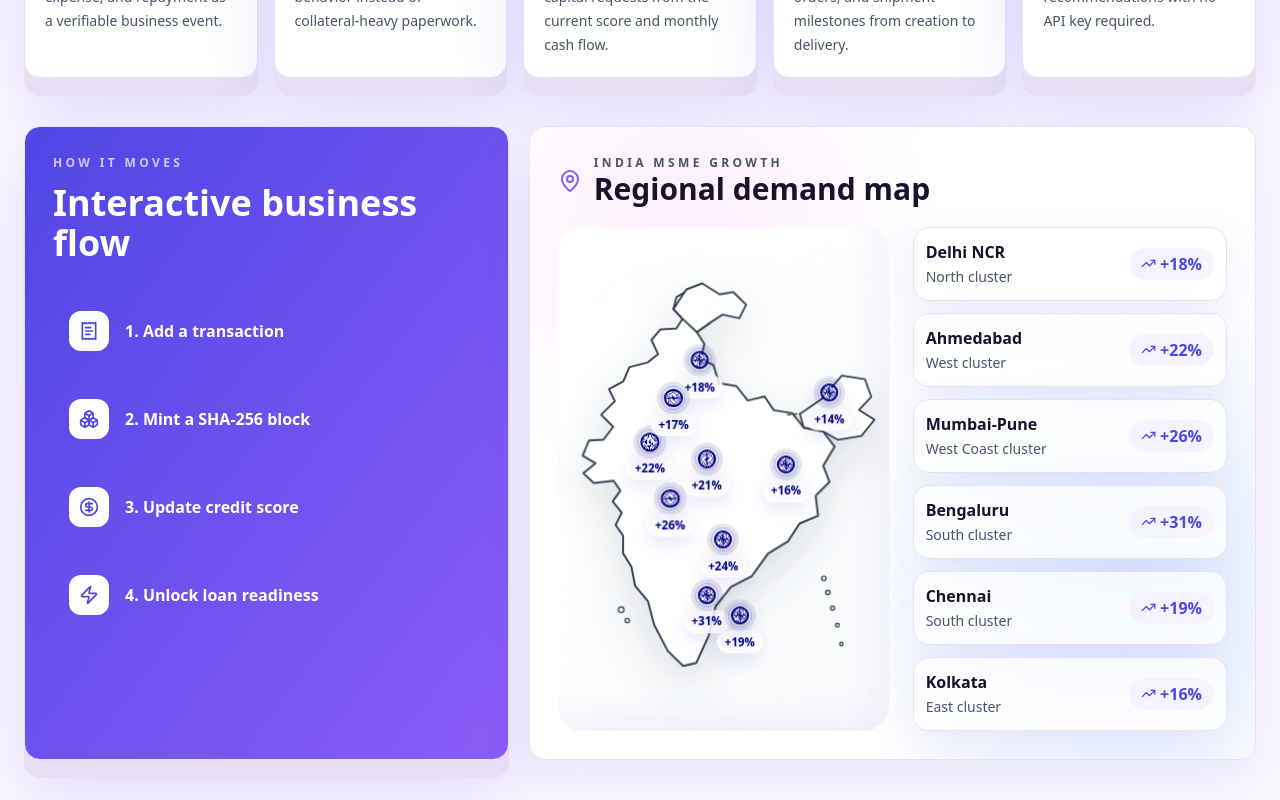
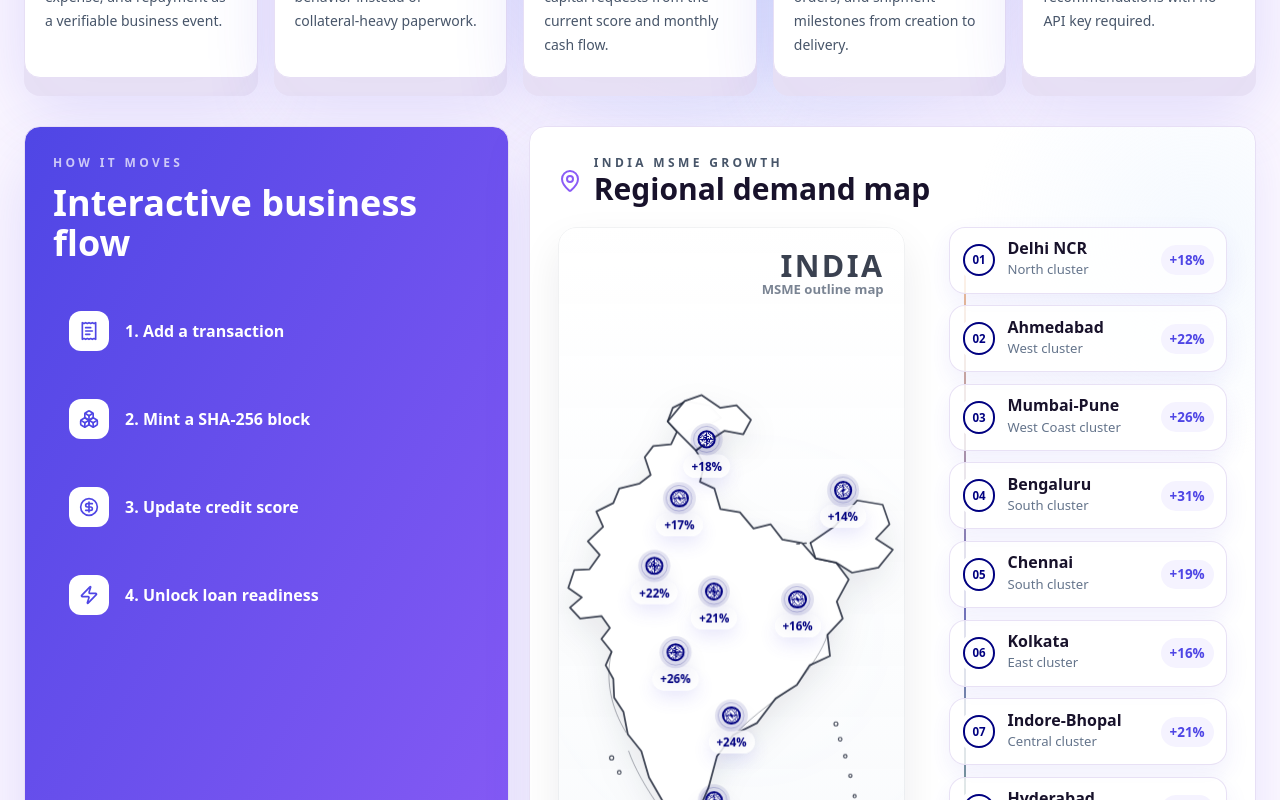
Before and after one commit to rudranshrajsrivastava/MICROFINANCE, a Next.js app: page / in a window 1280 px wide. Shown: the part 1100-1900 px from the top of the page. Built offline with nearby package versions, Linux system fonts and the light colour scheme.

Commit message:
Polish India map and add city timeline

```diff
--- a/app/globals.css
+++ b/app/globals.css
@@ -128,9 +128,8 @@ select {
   .map-card-3d {
     position: relative;
     background:
-      radial-gradient(circle at 22% 18%, rgba(240, 171, 252, 0.2), transparent 16rem),
-      radial-gradient(circle at 82% 72%, rgba(96, 165, 250, 0.2), transparent 18rem),
-      rgba(255, 255, 255, 0.94);
+      radial-gradient(circle at 92% 12%, rgba(219, 234, 254, 0.28), transparent 14rem),
+      rgba(255, 255, 255, 0.96);
     transform-style: preserve-3d;
   }
 
@@ -141,47 +140,76 @@ select {
 
   .india-map-stage {
     position: relative;
-    min-height: 500px;
-    border-radius: 1.5rem;
+    min-height: 560px;
+    border-radius: 1.15rem;
     background:
-      linear-gradient(145deg, rgba(255, 255, 255, 0.94), rgba(248, 250, 252, 0.84)),
-      radial-gradient(circle at 50% 54%, rgba(219, 234, 254, 0.42), transparent 15rem);
-    box-shadow: inset -18px -18px 28px rgba(79, 70, 229, 0.06), inset 18px 18px 32px rgba(255, 255, 255, 0.86);
+      linear-gradient(180deg, rgba(255, 255, 255, 0.98), rgba(248, 250, 252, 0.92)),
+      radial-gradient(circle at 56% 52%, rgba(219, 234, 254, 0.24), transparent 16rem);
+    box-shadow: inset 0 0 0 1px rgba(30, 41, 59, 0.06), 0 18px 42px rgba(15, 23, 42, 0.08);
     overflow: hidden;
     perspective: 900px;
   }
 
+  .india-map-stage::before {
+    content: "INDIA";
+    position: absolute;
+    right: 1.3rem;
+    top: 1rem;
+    z-index: 1;
+    color: rgba(15, 23, 42, 0.82);
+    font-size: 1.9rem;
+    font-weight: 900;
+    letter-spacing: 0.08em;
+  }
+
+  .india-map-stage::after {
+    content: "MSME outline map";
+    position: absolute;
+    right: 1.35rem;
+    top: 3.35rem;
+    z-index: 1;
+    color: rgba(71, 85, 105, 0.72);
+    font-size: 0.82rem;
+    font-weight: 700;
+  }
+
   .india-map-outline {
     position: absolute;
-    inset: 0 1%;
-    width: 98%;
+    inset: 0 -2% 0 -4%;
+    width: 104%;
     height: 100%;
-    filter: drop-shadow(0 20px 22px rgba(15, 23, 42, 0.12));
-    transform: rotateX(3deg) rotateY(-2deg) translateZ(14px);
+    filter: drop-shadow(0 14px 16px rgba(15, 23, 42, 0.09));
+    transform: translateZ(10px);
   }
 
   .india-map-outline path,
   .india-map-outline circle {
     fill: rgba(255, 255, 255, 0.98);
-    stroke: rgba(30, 41, 59, 0.86);
-    stroke-width: 2.6;
+    stroke: rgba(15, 23, 42, 0.78);
+    stroke-width: 2.1;
     stroke-linejoin: round;
     stroke-linecap: round;
   }
 
   .india-map-outline .india-ne-connector {
     fill: none;
-    stroke-dasharray: 4 4;
-    stroke-width: 2;
+    stroke-dasharray: 3 5;
+    stroke-width: 1.6;
   }
 
   .india-map-outline .india-northeast {
-    stroke-width: 2.4;
+    stroke-width: 2;
   }
 
   .india-map-outline .india-island {
     fill: rgba(255, 255, 255, 0.98);
-    stroke-width: 1.8;
+    stroke-width: 1.35;
+  }
+
+  .india-map-outline .india-coast-detail {
+    fill: none;
+    stroke: rgba(15, 23, 42, 0.38);
+    stroke-width: 1.1;
   }
 
   .map-dot-wrap {
@@ -226,6 +254,84 @@ select {
     font-weight: 900;
     box-shadow: 0 8px 18px rgba(79, 70, 229, 0.12);
     white-space: nowrap;
+  }
+
+  .msme-timeline {
+    position: relative;
+    display: grid;
+    gap: 0.72rem;
+    align-content: center;
+    padding-left: 1.25rem;
+  }
+
+  .msme-timeline::before {
+    content: "";
+    position: absolute;
+    bottom: 1.15rem;
+    left: 2.2rem;
+    top: 1.15rem;
+    width: 2px;
+    background: linear-gradient(180deg, #ff9933, #000080 48%, #138808);
+    opacity: 0.55;
+  }
+
+  .timeline-item {
+    position: relative;
+    z-index: 1;
+    display: grid;
+    grid-template-columns: auto 1fr auto;
+    gap: 0.75rem;
+    align-items: center;
+    border: 1px solid rgba(231, 223, 245, 0.92);
+    border-radius: 1rem;
+    background: rgba(255, 255, 255, 0.78);
+    padding: 0.78rem;
+    box-shadow: 0 10px 24px rgba(79, 70, 229, 0.08);
+    transition: transform 180ms ease, border-color 180ms ease, box-shadow 180ms ease;
+  }
+
+  .timeline-item:hover {
+    transform: translateX(5px);
+    border-color: rgba(79, 70, 229, 0.28);
+    box-shadow: 0 14px 30px rgba(79, 70, 229, 0.14);
+  }
+
+  .timeline-node {
+    display: grid;
+    place-items: center;
+    width: 2.05rem;
+    height: 2.05rem;
+    border: 2px solid #000080;
+    border-radius: 999px;
+    background: #fff;
+    color: #000080;
+    font-size: 0.72rem;
+    font-weight: 900;
+    box-shadow: 0 0 0 5px rgba(255, 255, 255, 0.94);
+  }
+
+  .timeline-copy strong,
+  .timeline-copy span {
+    display: block;
+  }
+
+  .timeline-copy strong {
+    color: #18122b;
+    line-height: 1.1;
+  }
+
+  .timeline-copy span {
+    margin-top: 0.18rem;
+    color: #64748b;
+    font-size: 0.82rem;
+  }
+
+  .timeline-item b {
+    border-radius: 999px;
+    background: #f5f3ff;
+    padding: 0.3rem 0.55rem;
+    color: #4f46e5;
+    font-size: 0.84rem;
   }
 
   .card-3d {
--- a/app/page.tsx
+++ b/app/page.tsx
@@ -1,5 +1,5 @@
 import Link from "next/link";
-import { BadgeCheck, Boxes, BrainCircuit, ChevronRight, CircleDollarSign, HandCoins, MapPin, ReceiptText, ShieldCheck, Sparkles, TrendingUp, Truck, Zap } from "lucide-react";
+import { BadgeCheck, Boxes, BrainCircuit, ChevronRight, CircleDollarSign, HandCoins, MapPin, ReceiptText, ShieldCheck, Sparkles, Truck, Zap } from "lucide-react";
 import { Brand } from "@/components/brand";
 
 const features = [
@@ -141,20 +141,21 @@ export default function LandingPage() {
               <h2 className="text-3xl font-black">Regional demand map</h2>
             </div>
           </div>
-          <div className="grid gap-6 lg:grid-cols-[1fr_0.95fr]">
+          <div className="grid gap-6 lg:grid-cols-[1.05fr_0.9fr]">
             <div className="india-map-stage">
               <svg className="india-map-outline" viewBox="0 0 430 520" role="img" aria-label="India outline map with MSME growth markers">
-                <path className="india-mainland" d="M171 10 154 20 150 36 162 49 154 62 133 63 121 77 130 96 116 107 92 113 84 132 65 142 73 158 55 176 71 192 58 209 39 210 31 230 48 240 32 253 46 266 72 263 81 276 71 290 83 305 75 321 85 335 85 358 96 375 101 400 118 420 126 450 144 484 164 503 181 499 197 464 206 426 226 401 253 387 274 358 300 342 315 319 339 309 336 283 354 265 346 244 361 219 346 199 321 194 306 175 282 171 270 153 248 158 233 139 210 135 203 111 186 103 191 83 181 67 198 55 194 37 211 28 197 13Z" />
-                <path className="india-kashmir" d="M167 10 188 2 211 17 229 14 246 31 237 49 215 44 198 55 181 67 162 49 150 36Z" />
-                <path className="india-northeast" d="M316 176 344 157 371 126 401 131 409 154 393 171 413 184 396 205 365 210 346 199 321 194Z" />
+                <path className="india-mainland" d="M170 9 154 17 148 33 159 45 152 60 131 62 121 75 128 96 115 106 91 112 84 129 64 139 72 157 54 174 68 190 56 207 38 208 31 229 47 240 33 252 45 265 70 262 80 276 70 289 82 304 75 320 84 336 85 358 96 375 101 401 117 421 126 452 145 485 164 504 181 499 196 464 206 427 225 402 253 388 275 359 300 343 315 320 339 309 336 284 354 265 347 245 361 219 346 199 322 194 306 176 283 172 269 154 249 159 233 140 210 136 203 112 186 104 191 84 181 67 198 55 194 38 211 29 197 14Z" />
+                <path className="india-kashmir" d="M168 9 188 2 210 17 229 14 246 31 237 48 215 44 198 55 181 67 159 45 148 33Z" />
+                <path className="india-northeast" d="M316 176 345 156 371 126 401 131 409 154 393 171 413 184 396 205 365 211 346 199 322 194Z" />
                 <path className="india-ne-connector" d="M300 177 316 176" />
-                <circle className="india-island" cx="83" cy="431" r="3.5" />
-                <circle className="india-island" cx="91" cy="445" r="2.8" />
-                <circle className="india-island" cx="346" cy="390" r="2.8" />
-                <circle className="india-island" cx="351" cy="408" r="2.8" />
-                <circle className="india-island" cx="357" cy="428" r="2.6" />
-                <circle className="india-island" cx="363" cy="450" r="2.4" />
-                <circle className="india-island" cx="368" cy="474" r="2.2" />
+                <path className="india-coast-detail" d="M82 304c-8 32-1 66 17 95M102 421c7 20 20 43 39 70M206 427c23-33 50-53 86-79M336 284c-6 19-19 36-35 58" />
+                <circle className="india-island lakshadweep" cx="82" cy="429" r="2.4" />
+                <circle className="india-island lakshadweep" cx="91" cy="446" r="2.1" />
+                <circle className="india-island andaman" cx="346" cy="389" r="2.3" />
+                <circle className="india-island andaman" cx="351" cy="407" r="2.1" />
+                <circle className="india-island andaman" cx="357" cy="427" r="2" />
+                <circle className="india-island andaman" cx="363" cy="450" r="1.9" />
+                <circle className="india-island andaman" cx="368" cy="474" r="1.8" />
               </svg>
               {msmeRegions.map((region, index) => (
                 <div
@@ -167,16 +168,15 @@ export default function LandingPage() {
                 </div>
               ))}
             </div>
-            <div className="grid content-center gap-3">
-              {msmeRegions.slice(0, 6).map((region) => (
-                <div className="flex items-center justify-between rounded-2xl border border-line bg-white/75 p-3 shadow-soft" key={region.city}>
-                  <div>
-                    <strong className="block">{region.city}</strong>
-                    <span className="text-sm text-slate-600">{region.region} cluster</span>
+            <div className="msme-timeline">
+              {msmeRegions.map((region, index) => (
+                <div className="timeline-item" key={region.city}>
+                  <span className="timeline-node">{String(index + 1).padStart(2, "0")}</span>
+                  <div className="timeline-copy">
+                    <strong>{region.city}</strong>
+                    <span>{region.region} cluster</span>
                   </div>
-                  <span className="inline-flex items-center gap-1 rounded-full bg-violet-50 px-3 py-1 font-black text-forest">
-                    <TrendingUp size={15} /> {region.growth}
-                  </span>
+                  <b>{region.growth}</b>
                 </div>
               ))}
             </div>
```
